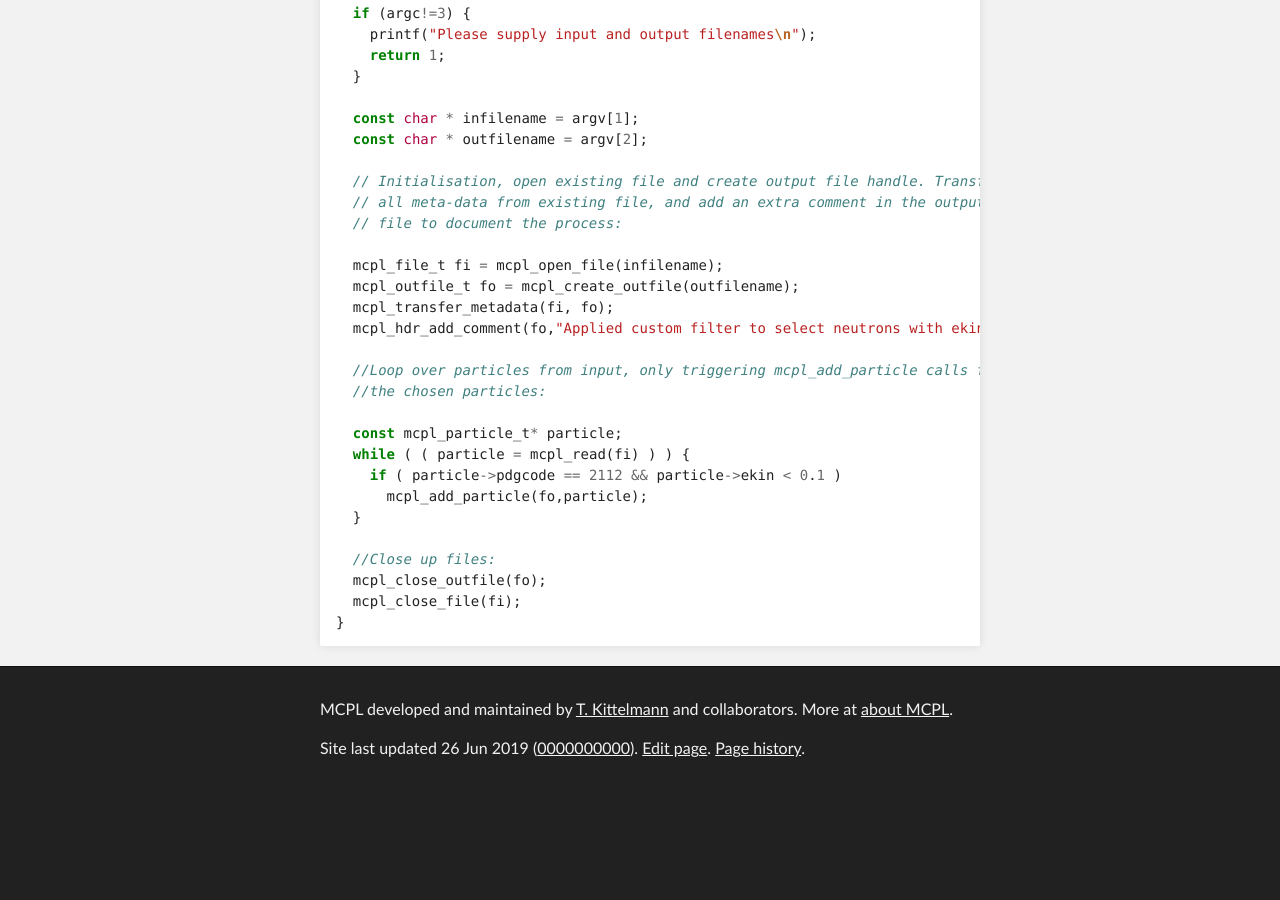
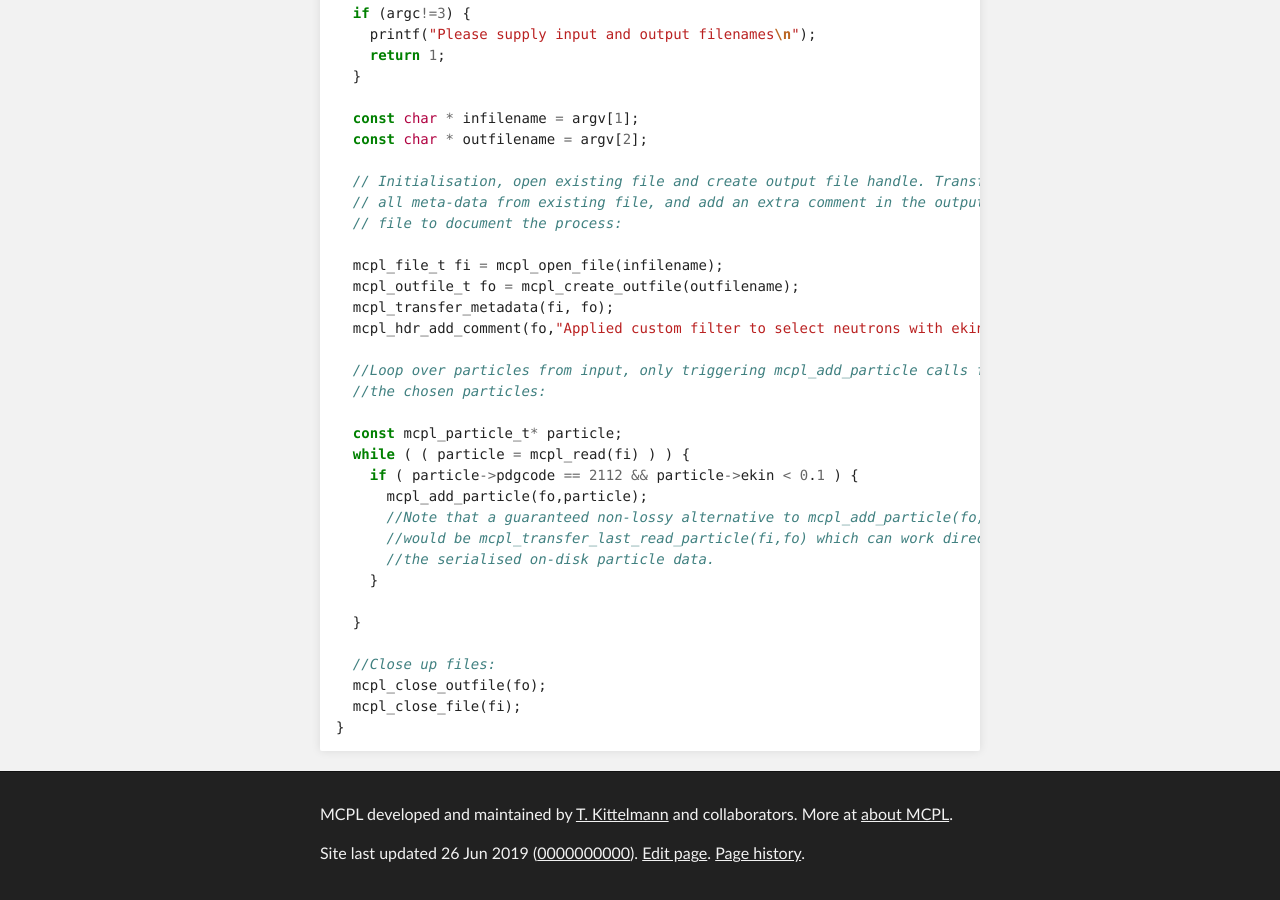
Before and after one commit to mctools/mcpl, a Jekyll site: the page built from usage_c.md, in a window 1280 px wide and 900 px high, scrolled down 2577 px. Built offline with Jekyll 4.4.1, drawn with Linux system fonts in a browser that asks for light colours; before the commit the page ends 3372 px from its top, so only the background shows below that.

Commit message:
More doc updates

```diff
--- a/usage_c.md
+++ b/usage_c.md
@@ -133,8 +133,13 @@ int main(int argc,char**argv) {
 
   const mcpl_particle_t* particle;
   while ( ( particle = mcpl_read(fi) ) ) {
-    if ( particle->pdgcode == 2112 && particle->ekin < 0.1 )
+    if ( particle->pdgcode == 2112 && particle->ekin < 0.1 ) {
       mcpl_add_particle(fo,particle);
+      //Note that a guaranteed non-lossy alternative to mcpl_add_particle(fo,particle)
+      //would be mcpl_transfer_last_read_particle(fi,fo) which can work directly on
+      //the serialised on-disk particle data.
+    }
+
   }
 
   //Close up files:
```
